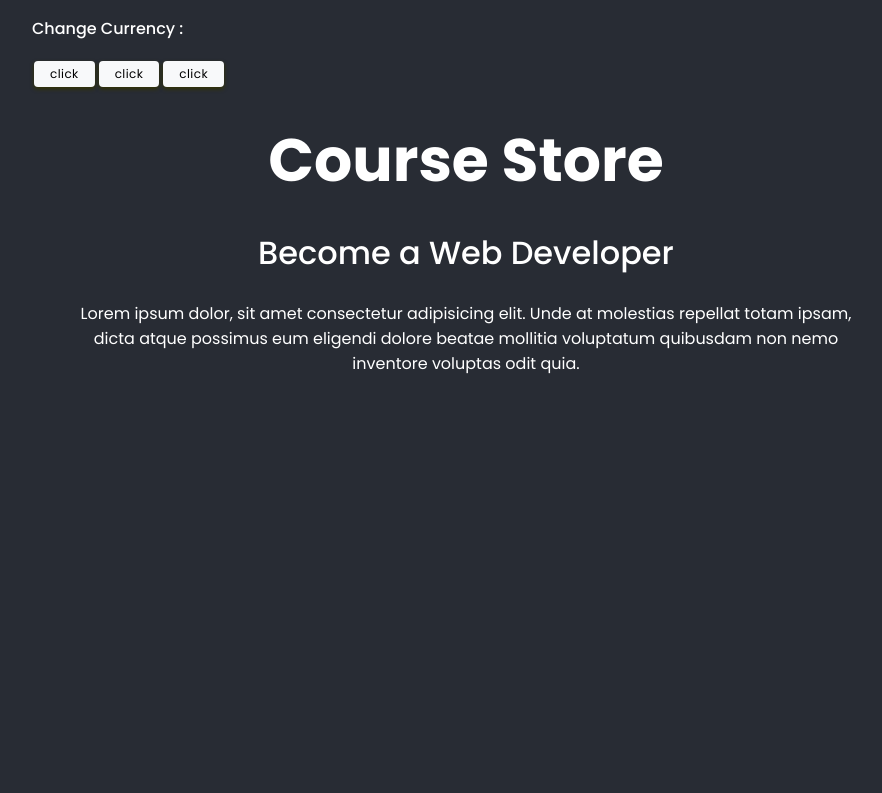
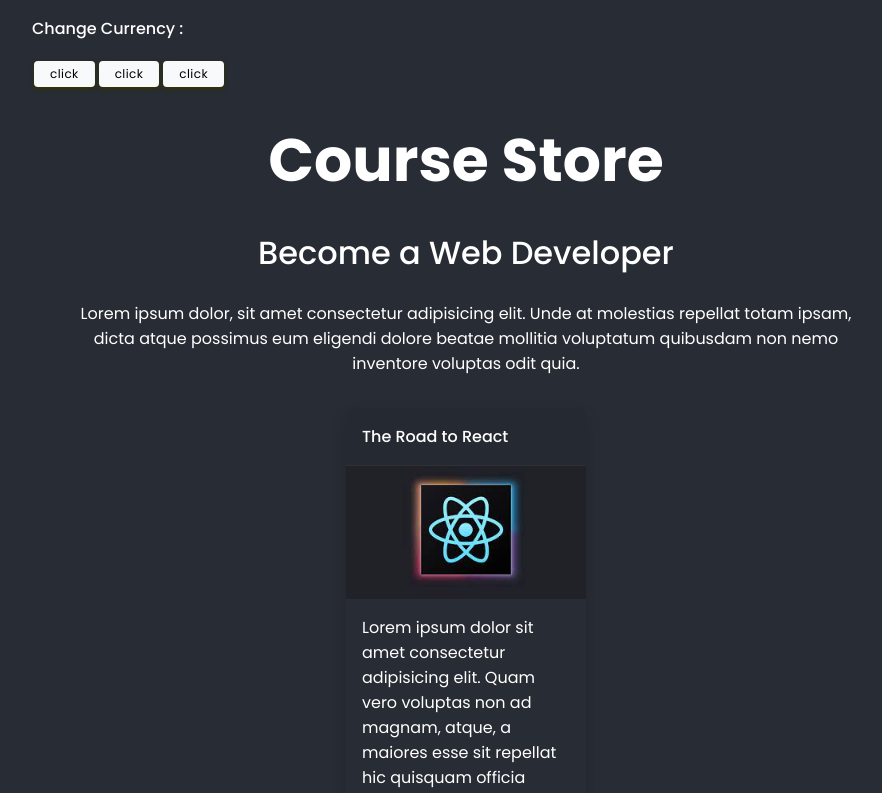
Before and after one commit to spectr-e/react-projects, a React (Vite) app: page / in a window 1280 px wide. Shown: the top 793 px of the page, without its empty margins (174-1056 px from the left). Built offline with nearby package versions, Linux system fonts and the light colour scheme.

Commit message:
fix(CourseStoreApp): Pass down the coursedb data to the courses component

```diff
--- a/src/Projects/27-course-store-app/CourseStoreApp.jsx
+++ b/src/Projects/27-course-store-app/CourseStoreApp.jsx
@@ -31,7 +31,7 @@ const CourseStoreApp = () => {
       </p>
 
       {/* TODO: Add course cards here */}
-      <Courses />
+      <Courses courses={CourseDB} />
     </div>
   )
 }
```
